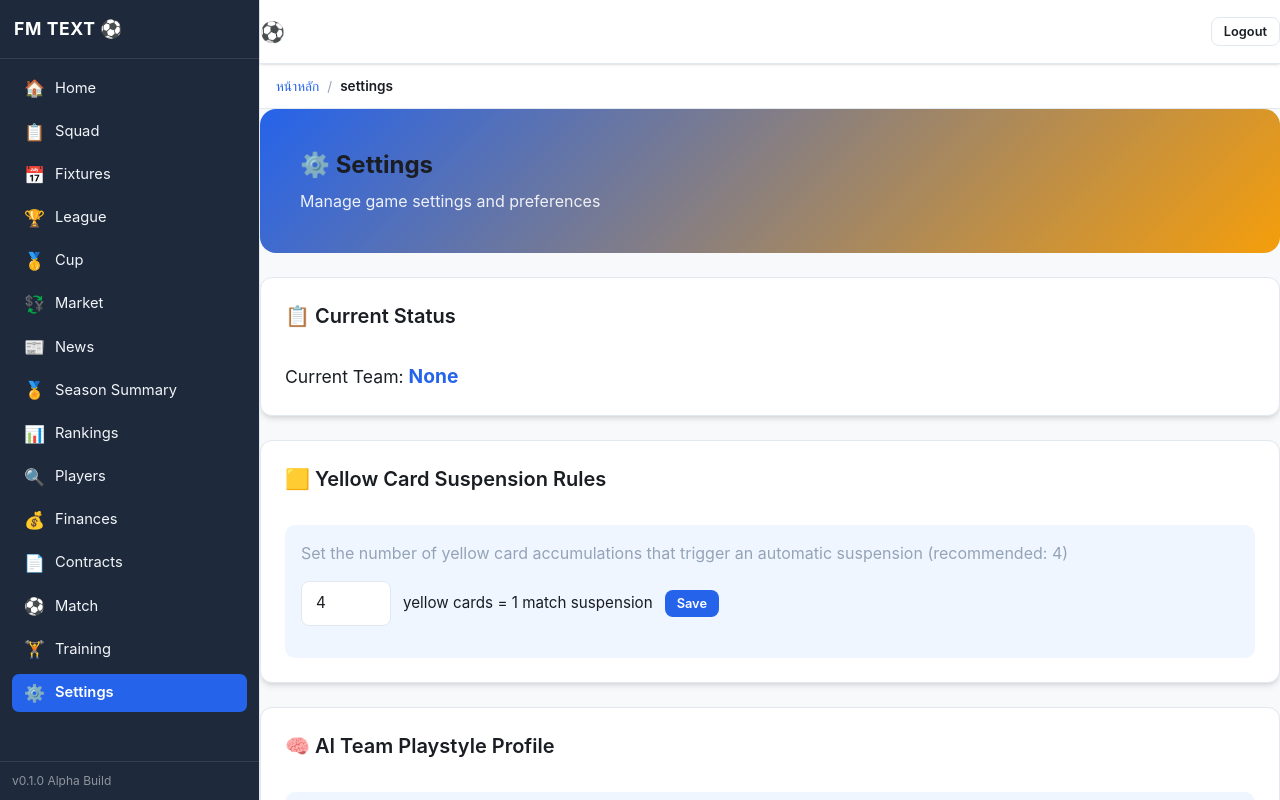
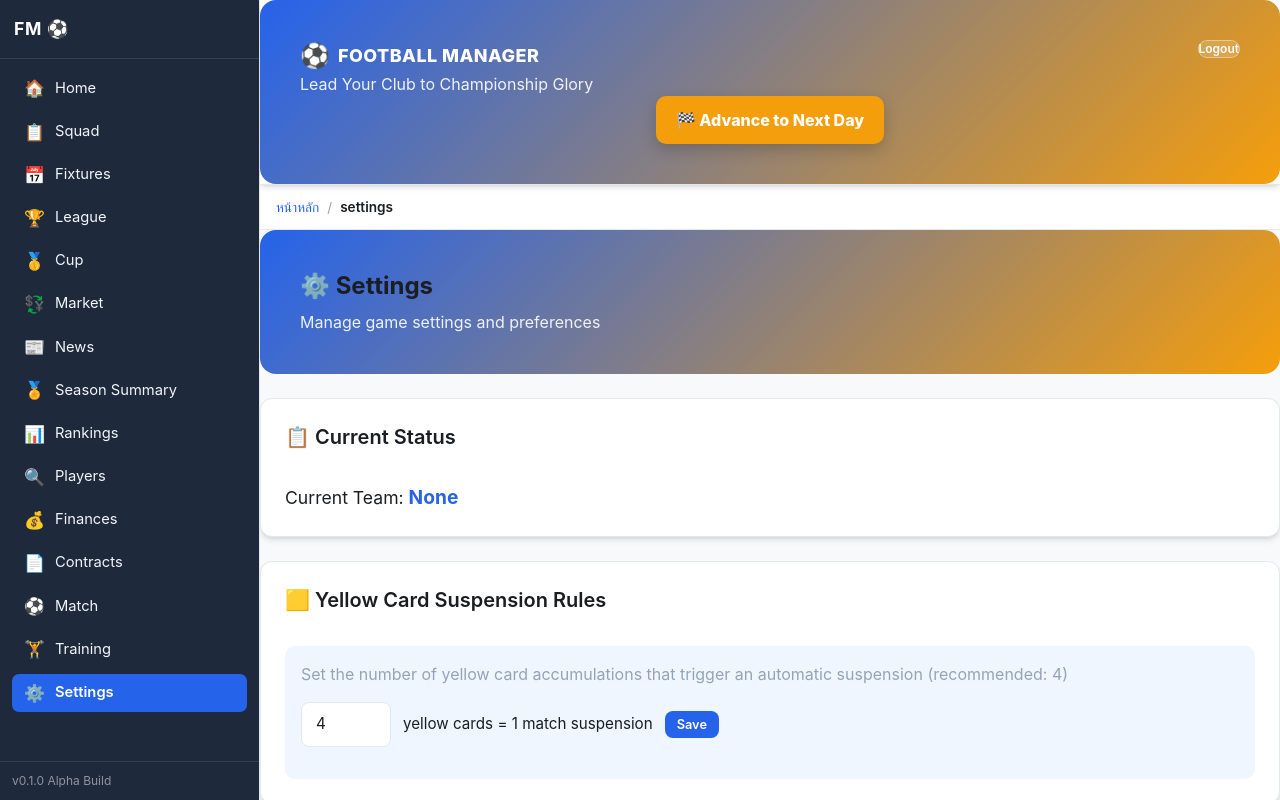
Before and after one commit to Megaeath/football-manager-antigravity, a Next.js app: page /settings in a window 1280 px wide. Shown: the top 800 px of the page. Built offline with nearby package versions, Linux system fonts and the light colour scheme; no server answers; the database is empty.

Commit message:
update latest code

```diff
--- a/src/app/api/game/info/route.ts
+++ b/src/app/api/game/info/route.ts
@@ -1,10 +1,21 @@
 import { NextResponse } from 'next/server';
 import { getGameTime } from '@/lib/services/gameTime';
+import prisma from '@/lib/prisma';
 
 export async function GET() {
     try {
         const settings = await getGameTime();
-        return NextResponse.json(settings);
+        const userTeamName = settings.userTeamId
+            ? (await prisma.team.findUnique({
+                where: { id: settings.userTeamId },
+                select: { name: true }
+            }))?.name ?? null
+            : null;
+
+        return NextResponse.json({
+            ...settings,
+            userTeamName
+        });
     } catch (e) {
         console.error(e);
         return NextResponse.json({ error: 'Failed to fetch game info' }, { status: 500 });
--- a/src/app/match/page.tsx
+++ b/src/app/match/page.tsx
@@ -791,11 +791,6 @@ function MatchContent() {
             <div style={{ display: 'flex', flexDirection: 'column', gap: '1rem' }} className="md:flex-row md:justify-between md:items-flex-end">
                 <div>
                     <h2 style={{ fontSize: '1.5rem', margin: 0 }} className="md:text-2xl">⚽ Match Day</h2>
-                    <p style={{ color: 'var(--muted)', marginTop: '4px', fontSize: '0.9rem' }} className="md:text-base">
-                        {new Date(gameInfo.currentDate).toLocaleDateString('th-TH', {
-                            weekday: 'long', day: 'numeric', month: 'long', year: 'numeric'
-                        })}
-                    </p>
                 </div>
 
                 {showNextProcess && (
--- a/src/app/page.tsx
+++ b/src/app/page.tsx
@@ -1,18 +1,14 @@
 import Link from 'next/link';
 import prisma from '@/lib/prisma';
 import { getGameTime } from '@/lib/services/gameTime';
-import NextProcessButton from '@/components/NextProcessButton';
 import { calculatePlayerPower, toPlayerAttributes } from '@/lib/engine/playerPower';
-import { formatDateLong, formatDateShort } from '@/lib/dateFormat';
+import { formatDateShort } from '@/lib/dateFormat';
 import { Card, CardHeader, CardTitle } from '@/components/ui/Card';
 import { NAVIGATION, LEAGUE, SQUAD, FINANCES, MATCH, PLAYERS, HOME } from '@/lib/constants/uiLabels';
 
 export default async function Home() {
     const gameInfo = await getGameTime();
     const gameDate = new Date(gameInfo.currentDate);
-
-    // Use AD (Gregorian) format with English locale
-    const dateStr = formatDateLong(gameDate);
 
     // Get settings to find user team
     const settings = await prisma.globalGameSettings.findUnique({ where: { id: 1 } });
@@ -219,30 +215,6 @@ export default async function Home() {
 
     return (
         <div className="flex flex-col gap-6 md:gap-8">
-            {/* Hero Header */}
-            <div className="hero-gradient flex flex-col gap-4 md:flex-row md:justify-between md:items-start">
-                <div className="min-w-0">
-                    <h1 className="text-2xl md:text-4xl font-extrabold" style={{ margin: 0 }}>⚽ FOOTBALL MANAGER</h1>
-                    <p className="text-base md:text-lg" style={{ margin: '12px 0 0 0', opacity: 0.9 }}>
-                        {userTeam ? `Lead ${userTeam.name} to Championship Glory` : 'Prepare Your Team for What\'s Coming'}
-                    </p>
-                </div>
-                <div className="w-full md:w-auto text-right" style={{
-                    background: 'rgba(255,255,255,0.15)',
-                    padding: '12px 16px',
-                    borderRadius: '12px',
-                    backdropFilter: 'blur(10px)',
-                    border: '1px solid rgba(255,255,255,0.3)'
-                }}>
-                    <div className="text-xs uppercase" style={{ opacity: 0.8, marginBottom: '4px' }}>{HOME.CURRENT_DATE}</div>
-                    <div className="text-lg md:text-xl font-bold">{dateStr}</div>
-                    <div className="text-xs mt-2" style={{ opacity: 0.8 }}>{HOME.SEASON} {settings?.currentSeason || 1}</div>
-                    <div className="mt-3">
-                        <NextProcessButton />
-                    </div>
-                </div>
-            </div>
-
             {/* User Team Overview Cards */}
             {userTeam && (
                 <div className="grid-auto-fit-md" style={{ display: 'grid', gridTemplateColumns: 'repeat(auto-fit, minmax(250px, 1fr))', gap: '1.5rem' }}>
--- a/src/components/Header.tsx
+++ b/src/components/Header.tsx
@@ -3,6 +3,7 @@
 import Link from 'next/link';
 import { useEffect, useState } from 'react';
 import { formatDateLong } from '@/lib/dateFormat';
+import NextProcessButton from '@/components/NextProcessButton';
 
 interface HeaderProps {
     onMenuClick: () => void;
@@ -10,6 +11,8 @@ interface HeaderProps {
 
 export default function Header({ onMenuClick }: HeaderProps) {
     const [gameDate, setGameDate] = useState<string>('');
+    const [season, setSeason] = useState<number>(1);
+    const [userTeamName, setUserTeamName] = useState<string>('Your Club');
     const [loggingOut, setLoggingOut] = useState(false);
 
     useEffect(() => {
@@ -21,6 +24,8 @@ export default function Header({ onMenuClick }: HeaderProps) {
                 // Use AD (Gregorian) format with English locale
                 setGameDate(formatDateLong(date));
             }
+            setSeason(Number(data.currentSeason || 1));
+            setUserTeamName(data.userTeamName || 'Your Club');
         };
         fetchDate();
 
@@ -30,34 +35,33 @@ export default function Header({ onMenuClick }: HeaderProps) {
     }, []);
 
     return (
-        <header className="sticky top-0 z-50 flex h-[var(--header-height)] items-center justify-between border-b border-[var(--border)] bg-white px-4 shadow-sm md:px-6">
-            <div className="flex items-center gap-2">
+        <header className="sticky top-0 z-50 border-b border-[var(--border)] bg-white shadow-md">
+            <div className="hero-gradient px-4 py-4 md:px-6 md:py-5">
+                <div className="flex items-start justify-between gap-3">
+                    <div className="flex min-w-0 items-start gap-2 md:gap-3">
                         <button
                             type="button"
                             onClick={onMenuClick}
-                    className="inline-flex h-10 w-10 items-center justify-center rounded-md border border-[var(--border)] text-xl md:hidden"
+                            className="mt-1 inline-flex h-10 w-10 items-center justify-center rounded-md border border-white/40 bg-white/10 text-xl text-white backdrop-blur-sm md:hidden"
                             aria-label="Open navigation menu"
                         >
                             ☰
                         </button>
 
-                <Link href="/" className="flex items-center gap-2 text-base font-bold text-[var(--foreground)] md:text-lg">
-                    <span className="text-xl md:text-2xl">⚽</span>
-                    <span className="hidden sm:inline">Football Manager</span>
-                    <span className="sm:hidden">FM</span>
+                        <div className="min-w-0">
+                            <Link href="/" className="inline-flex items-center gap-2 text-white hover:opacity-95">
+                                <span className="text-2xl md:text-3xl">⚽</span>
+                                <span className="text-lg font-extrabold tracking-wide md:text-2xl">FOOTBALL MANAGER</span>
                             </Link>
+                            <p className="mt-1 text-sm text-white/90 md:mt-2 md:text-base">
+                                Lead {userTeamName} to Championship Glory
+                            </p>
+                        </div>
                     </div>
 
-            <div className="flex items-center gap-2">
-                {gameDate && (
-                    <div className="hidden items-center gap-2 rounded-full border border-[var(--primary)] bg-[var(--primary-light)] px-3 py-1 text-xs font-semibold text-[var(--primary)] sm:flex md:gap-3 md:px-4 md:py-2 md:text-sm">
-                        <span className="text-base md:text-lg">📅</span>
-                        <span>{gameDate}</span>
-                    </div>
-                )}
                     <button
                         type="button"
-                    className="btn btn-ghost btn-sm"
+                        className="rounded-full border border-white/40 bg-white/15 px-3 py-1.5 text-xs font-semibold text-white backdrop-blur-sm transition hover:bg-white/25 md:px-4 md:py-2 md:text-sm"
                         disabled={loggingOut}
                         onClick={async () => {
                             setLoggingOut(true);
@@ -72,6 +76,21 @@ export default function Header({ onMenuClick }: HeaderProps) {
                         {loggingOut ? 'Signing out...' : 'Logout'}
                     </button>
                 </div>
+
+                <div className="mt-4 flex flex-col gap-3 lg:flex-row lg:items-center lg:justify-between">
+                    {gameDate && (
+                        <div className="inline-flex w-fit items-center gap-2 rounded-full border border-white/40 bg-white/15 px-4 py-2 text-sm font-semibold text-white backdrop-blur-sm md:px-5 md:py-2.5 md:text-base">
+                            <span>📅 {gameDate}</span>
+                            <span className="opacity-80">•</span>
+                            <span>Season {season}</span>
+                        </div>
+                    )}
+
+                    <div>
+                        <NextProcessButton />
+                    </div>
+                </div>
+            </div>
         </header>
     );
 }
--- a/src/components/NextProcessButton.tsx
+++ b/src/components/NextProcessButton.tsx
@@ -79,7 +79,14 @@ export default function NextProcessButton() {
                 onClick={handleNextProcess}
                 disabled={loading}
                 className="btn btn-primary"
-                style={{ padding: '10px 16px', fontSize: '0.95rem', background: 'var(--accent)' }}
+                style={{
+                    padding: '12px 20px',
+                    fontSize: '1rem',
+                    fontWeight: 800,
+                    background: 'var(--accent)',
+                    borderRadius: '10px',
+                    boxShadow: '0 6px 16px rgba(0,0,0,0.18)'
+                }}
             >
                 {loading ? 'Processing...' : '🏁 Advance to Next Day'}
             </button>
--- a/src/components/Sidebar.tsx
+++ b/src/components/Sidebar.tsx
@@ -118,7 +118,7 @@ export default function Sidebar({ isOpen, onClose }: SidebarProps) {
     const SidebarContent = () => (
         <>
             <div style={{ padding: '16px 14px', borderBottom: '1px solid rgba(255,255,255,0.1)' }}>
-                <h1 style={{ fontSize: '1.1rem', margin: 0, color: 'white', letterSpacing: '0.6px' }}>FM TEXT ⚽</h1>
+                <h1 style={{ fontSize: '1.1rem', margin: 0, color: 'white', letterSpacing: '0.6px' }}>FM ⚽</h1>
             </div>
 
             <nav style={{
```
Also changed, not shown: src/lib/services/newGameInitializer.ts (+33 -24 lines). Lines whose indentation alone changed are shown as unchanged.
